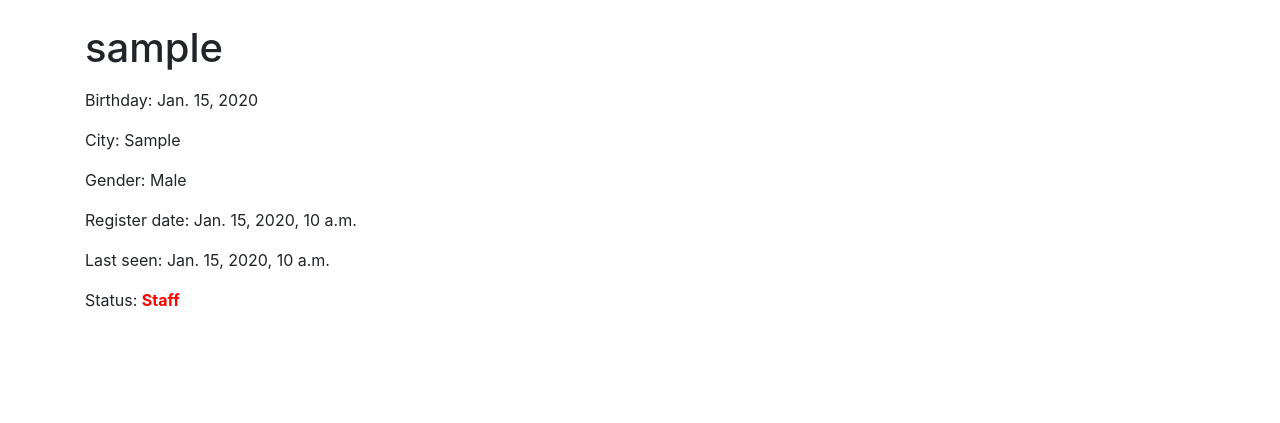
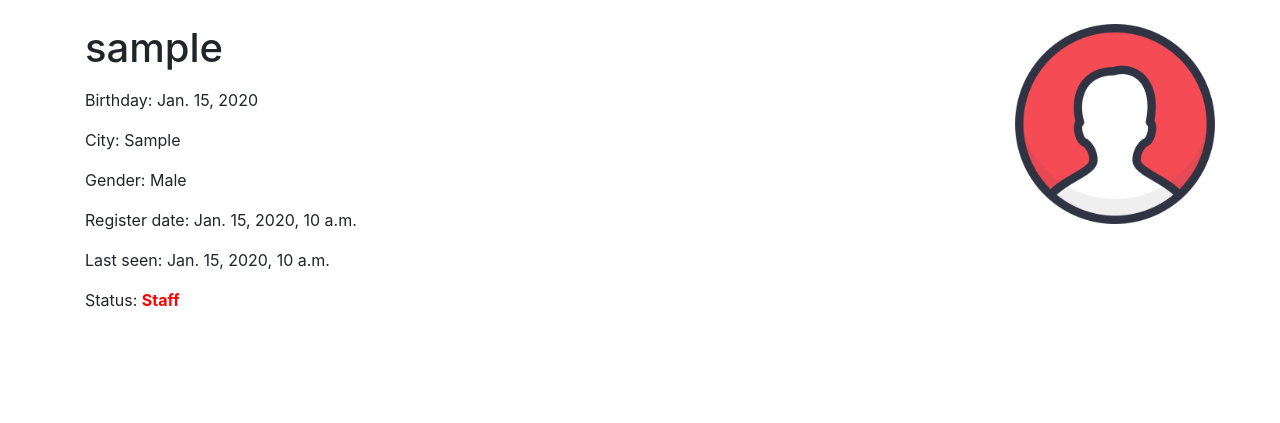
Before and after one commit to sebastian-ml/python-django-pep-8-site, a Django app: page /users/profile/1/ in a window 1280 px wide. Shown: the part 56-479 px from the top of the page. Run offline with Django 3.2, Linux system fonts and the light colour scheme; tables that the repository leaves empty hold one stand-in row (values such as "Sample post"); some libraries are stand-ins or nearby versions.

Commit message:
Add picture to user profiles

```diff
--- a/static/css/modern-business.css
+++ b/static/css/modern-business.css
@@ -20,3 +20,7 @@ body {
 .portfolio-item {
   margin-bottom: 30px;
 }
+
+.img-max {
+  max-width: 200px;
+}
--- a/templates/users/profile_details.html
+++ b/templates/users/profile_details.html
@@ -1,6 +1,13 @@
 {% extends 'layout/base.html' %}
+{% load static %}
 
 {% block content %}
+    <div class="d-flex justify-content-between row flex-row-reverse">
+        <div class="mt-4 col-lg-2 mb-4 d-flex justify-content-center align-items-start">
+            <img class="img-fluid img-max"
+                 src="{% static 'images/default-profile-picture.png' %}">
+        </div>
+        <div class="col-lg-4 mb-4">
             <h1 class="mt-4 mb-3">
                 {{ user.username }}
             </h1>
@@ -19,4 +26,6 @@
                     User
                 {% endif %}
             </p>
+        </div>
+    </div>
 {% endblock %}
```
Also changed, not shown: static/images/default-profile-picture.png (added). Lines whose indentation alone changed are shown as unchanged.
